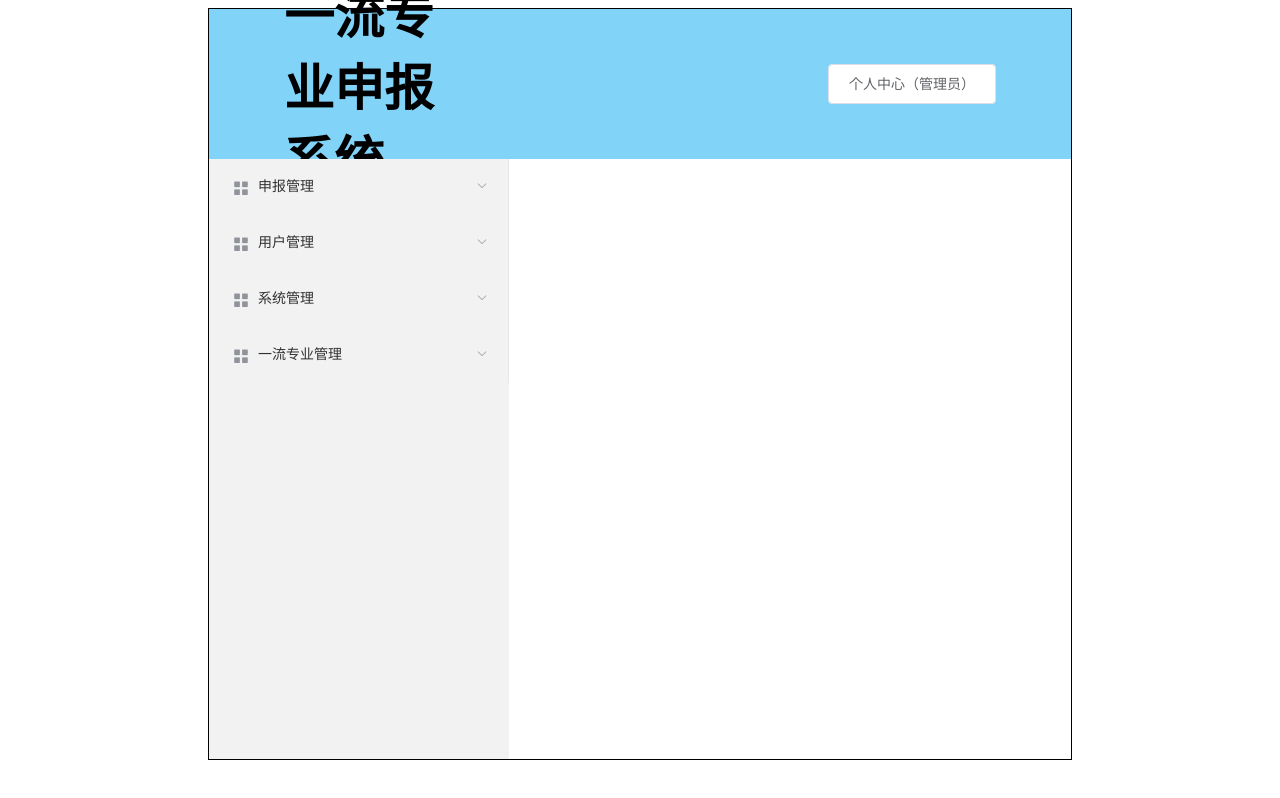
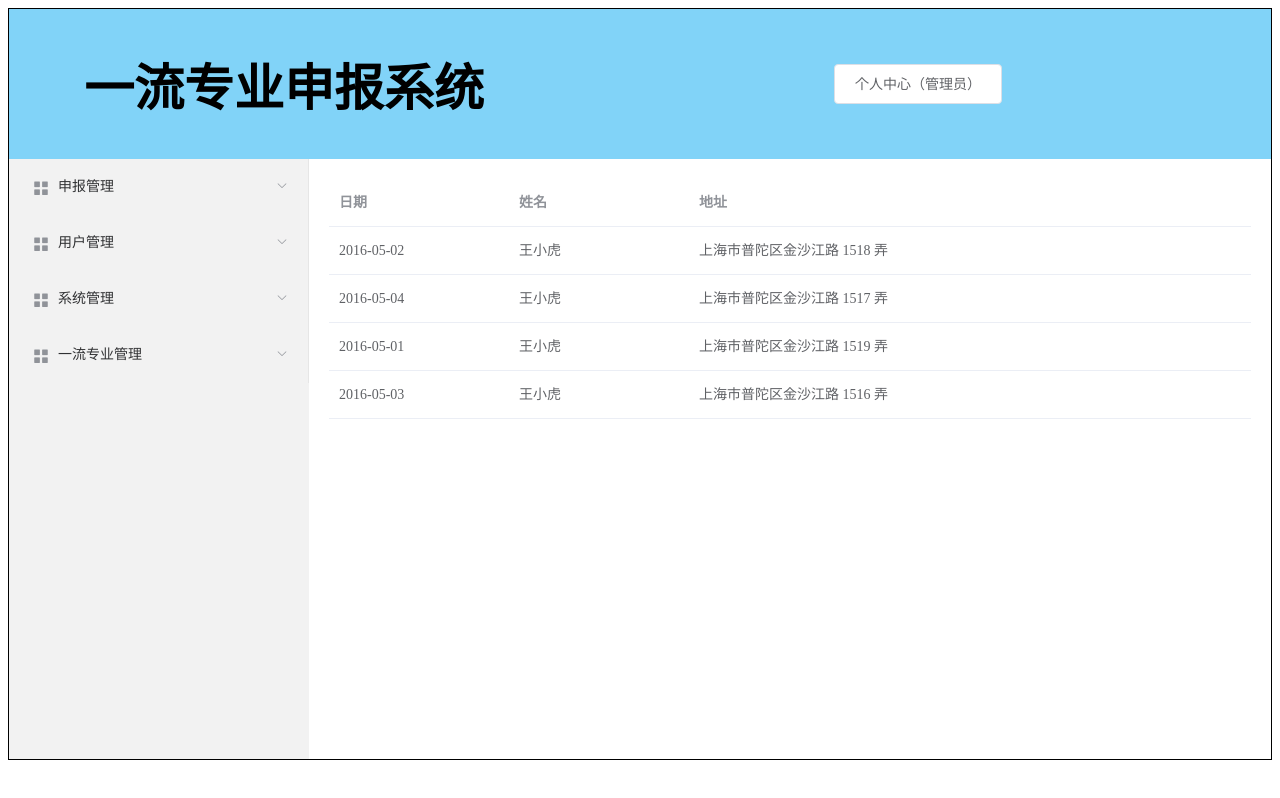
Before and after one commit to DepartmentofEducationeProject/edn_frontend, a Vue app: page /#/test1 in a window 1280 px wide. Before the commit this address led to /#/home. Built offline with nearby package versions, Linux system fonts and the light colour scheme.

Commit message:
更新了文件结构。

```diff
--- /dev/null
+++ b/src/components/common/asidelist_admin.vue
@@ -0,0 +1,39 @@
+<template>
+  <el-aside>
+    <el-menu background-color="#f2f2f2" @select="menuClick">
+      <el-submenu index="1">
+        <template slot="title"><i class="el-icon-menu"></i>申报管理</template>
+        <el-menu-item index="/test1">上传一流专业申报模板</el-menu-item>
+        <el-menu-item index="/test2">专家分组</el-menu-item>
+      </el-submenu>
+      <el-submenu index="2">
+        <template slot="title"><i class="el-icon-menu"></i>用户管理</template>
+        <el-menu-item index="/test1">公告管理</el-menu-item>
+        <el-menu-item index="/test2">在线用户</el-menu-item>
+      </el-submenu>
+      <el-submenu index="3">
+        <template slot="title"><i class="el-icon-menu"></i>系统管理</template>
+        <el-menu-item index="/test1">查看一流专业</el-menu-item>
+      </el-submenu>
+      <el-submenu index="4">
+        <template slot="title"><i class="el-icon-menu"></i>一流专业管理</template>
+        <el-menu-item index="/test1">上传一流专业申报模板</el-menu-item>
+      </el-submenu>
+    </el-menu>
+  </el-aside>
+</template>
+
+<script>
+export default {
+  name: "asidelist_admin",
+  methods: {
+    menuClick(index) {
+      this.$router.push(index);
+    }
+  }
+}
+</script>
+
+<style scoped>
+
+</style>
--- a/src/views/Home.vue
+++ b/src/views/Home.vue
@@ -7,7 +7,7 @@
       </el-header>
       <el-container>
         <div class="asideList">
-          <aside-list></aside-list>
+          <asidelist_admin></asidelist_admin>
         </div>
         <el-main>
           <router-view/>
@@ -19,40 +19,12 @@
 
 <script>
 import Vue from "vue";
+import Asidelist_admin from "../components/common/asidelist_admin";
 
 export default {
   name: "Home",
+  components: {Asidelist_admin},
 }
-
-Vue.component("asideList", {
-  template: '<el-aside >'
-      + '<el-menu  background-color="#f2f2f2" @select="menuClick">'
-      + '<el-submenu index="1">'
-      + '<template slot="title"><i class="el-icon-menu"></i>申报管理</template>'
-      + '<el-menu-item index="/test1">上传一流专业申报模板</el-menu-item>'
-      + '<el-menu-item index="/test2">专家分组</el-menu-item>'
-      + '</el-submenu>'
-      + '<el-submenu index="2">'
-      + '<template slot="title"><i class="el-icon-menu"></i>用户管理</template>'
-      + '<el-menu-item index="/test1">公告管理</el-menu-item>'
-      + '<el-menu-item index="/test2">在线用户</el-menu-item>'
-      + '</el-submenu>'
-      + '<el-submenu index="3">'
-      + '<template slot="title"><i class="el-icon-menu"></i>系统管理</template>'
-      + '<el-menu-item index="/test1">查看一流专业</el-menu-item>'
-      + '</el-submenu>'
-      + '<el-submenu index="4">'
-      + '<template slot="title"><i class="el-icon-menu"></i>一流专业管理</template>'
-      + '<el-menu-item index="/test1">上传一流专业申报模板</el-menu-item>'
-      + '</el-submenu>'
-      + '</el-menu>'
-      + '</el-aside>',
-  methods: {
-    menuClick(index) {
-      this.$router.push(index);
-    }
-  }
-});
 
 new Vue({el: '#app'})
 </script>
@@ -73,8 +45,6 @@ new Vue({el: '#app'})
 
 .divContainer {
   height: 750px;
-  margin-left: 200px;
-  margin-right: 200px;
   border: solid 1px;
 }
 
--- a/src/views/Test_1.vue
+++ b/src/views/Test_1.vue
@@ -1,10 +1,49 @@
 <template>
+  <el-table
+      :data="tableData"
+      style="width: 100%">
+    <el-table-column
+        prop="date"
+        label="日期"
+        width="180">
+    </el-table-column>
+    <el-table-column
+        prop="name"
+        label="姓名"
+        width="180">
+    </el-table-column>
+    <el-table-column
+        prop="address"
+        label="地址">
+    </el-table-column>
+  </el-table>
 
 </template>
 
 <script>
 export default {
   name: "Test_1",
+  data() {
+    return {
+      tableData: [{
+        date: '2016-05-02',
+        name: '王小虎',
+        address: '上海市普陀区金沙江路 1518 弄'
+      }, {
+        date: '2016-05-04',
+        name: '王小虎',
+        address: '上海市普陀区金沙江路 1517 弄'
+      }, {
+        date: '2016-05-01',
+        name: '王小虎',
+        address: '上海市普陀区金沙江路 1519 弄'
+      }, {
+        date: '2016-05-03',
+        name: '王小虎',
+        address: '上海市普陀区金沙江路 1516 弄'
+      }]
+    }
+  }
 }
 
 </script>
```
